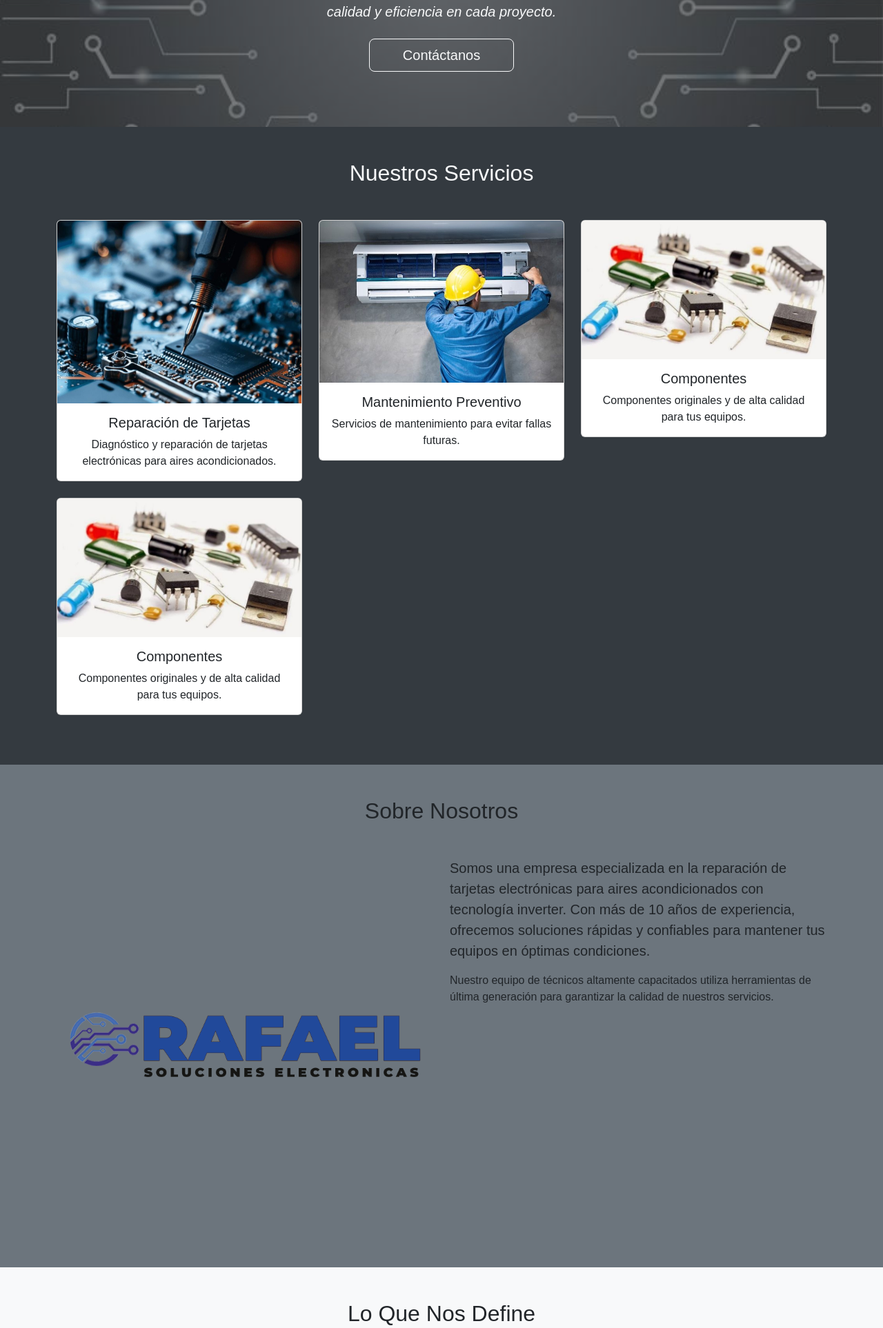
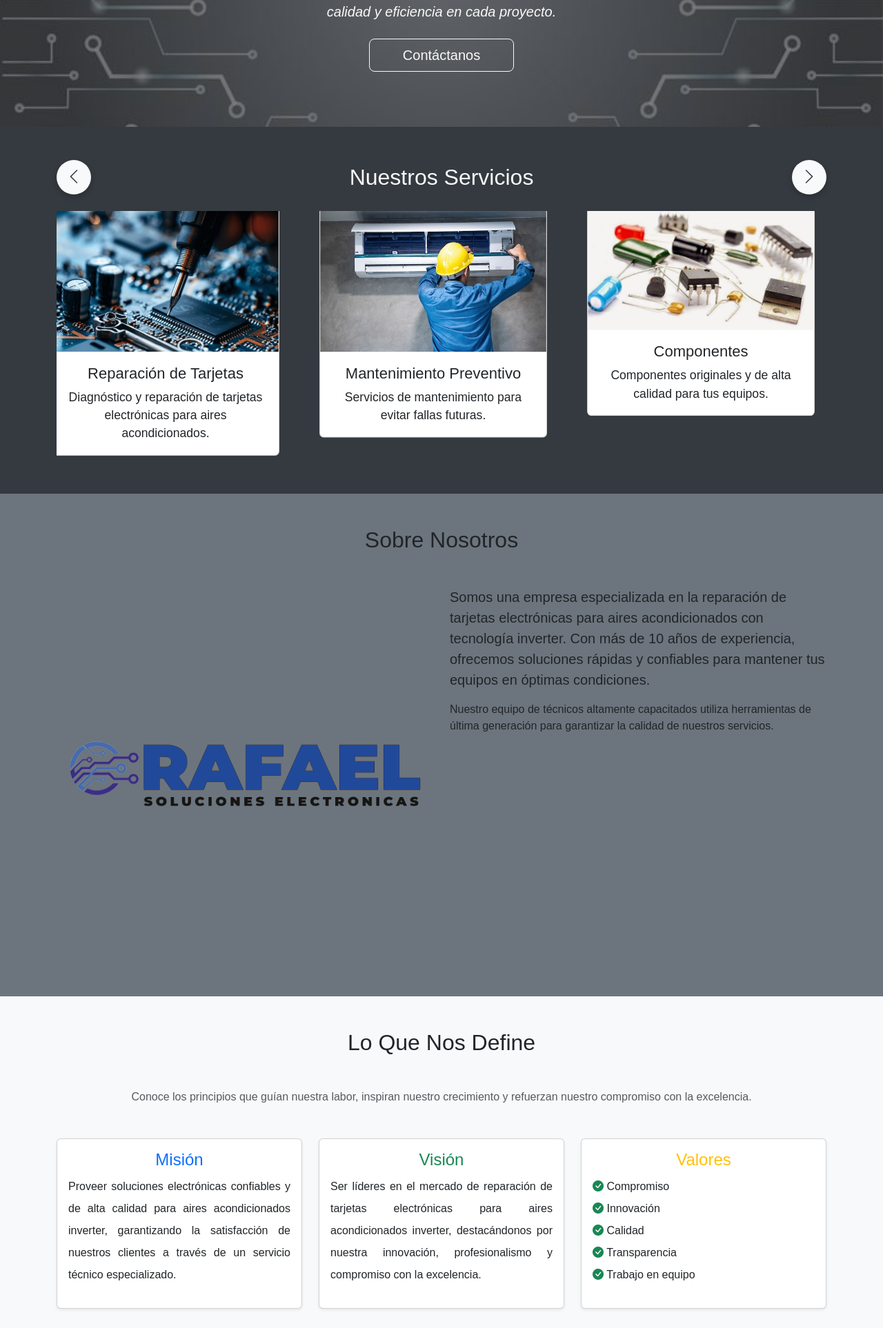
Before and after one commit to RaffyTavares/Web.RSE, a PHP site: page / in a window 1280 px wide. Shown: the part 319-2245 px from the top of the page at 69% size. Run offline with PHP 8.4, Linux system fonts and the light colour scheme; grey boxes are pictures that could not be loaded.

Commit message:
carrusel, servicios

```diff
--- a/index.css
+++ b/index.css
@@ -9,9 +9,7 @@ body {
 }
 
 header {
-
-    padding: 100px;
-
+   padding: 100px;
 }
 
 
@@ -82,6 +80,82 @@ footer {
 .text-justify {
     text-align: justify;
   }
+
+/* Estilos para la sección de Servicios */
+#servicios {
+    background-color: #343a40;
+    padding: 5rem 0;
+}
+
+#servicios h2 {
+    color: #f8f9fa;
+    margin-bottom: 3rem;
+    text-align: center;
+}
+
+#servicios-carousel .card {
+    margin: 0 0.5rem;
+    flex-shrink: 0;
+    width: 300px;
+}
+
+#servicios-carousel .card img {
+    max-height: 200px;
+    object-fit: cover;
+}
+
+#btn-left, #btn-right {
+    background-color: #f8f9fa;
+    border: none;
+    color: #343a40;
+    font-size: 1.5rem;
+    cursor: pointer;
+}
+
+#btn-left:hover, #btn-right:hover {
+    background-color: #e9ecef;
+}
+
+
+
+  /* Estilo para el carrusel */
+#servicios-carousel {
+    display: flex;
+    gap: 1rem; /* Espaciado entre tarjetas */
+    overflow-x: auto; /* Permite el desplazamiento horizontal */
+    scroll-behavior: smooth; /* Desplazamiento suave */
+}
+
+/* Ajustar el contenedor del título y los botones */
+#servicios .d-flex {
+    gap: 1rem; /* Espaciado entre los botones y el título */
+}
+
+#servicios-carousel::-webkit-scrollbar {
+    display: none; /* Oculta la barra de desplazamiento */
+}
+
+/* Botones de navegación carrusel */
+#btn-left, #btn-right {
+    width: 50px;
+    height: 50px;
+    border-radius: 50%;
+    display: flex;
+    align-items: center;
+    justify-content: center;
+    box-shadow: 0 4px 8px rgba(0, 0, 0, 0.2);
+}
+ /* Aumentar el tamaño de las tarjetas */
+#servicios-carousel .card {
+    transform: scale(1.1); /* Escala ligeramente las tarjetas */
+    transition: transform 0.3s ease, box-shadow 0.3s ease; /* Animación suave */
+}
+
+/* Efecto hover para destacar aún más */
+#servicios-carousel .card:hover {
+    transform: scale(1.25); /* Aumenta el tamaño al pasar el mouse */
+    box-shadow: 0 8px 16px rgba(0, 0, 0, 0.2); /* Agrega una sombra más pronunciada */
+}
 
 
 /* Estilos para la sección de Contacto */
--- a/index.html
+++ b/index.html
@@ -69,12 +69,26 @@
     <!-- Servicios Section ------------------------------------------------------------------------------------------------------->
 <section id="servicios" class="bg-dark py-5">
     <div class="container">
+        <!-- Contenedor del título y botones -->
+        <div class="d-flex justify-content-between align-items-center mb-4">
+            <!-- Botón Izquierdo -->
+            <button id="btn-left" class="btn btn-light">
+                <i class="bi bi-chevron-left"></i>
+            </button>
 
-        <h2 class="text-center mb-5 text-light">Nuestros Servicios</h2>
+            <!-- Título -->
+            <h2 class="text-center text-light m-0">Nuestros Servicios</h2>
 
-        <div class="row">
+            <!-- Botón Derecho -->
+            <button id="btn-right" class="btn btn-light">
+                <i class="bi bi-chevron-right"></i>
+            </button>
+        </div>
+
+        <!-- Contenedor del carrusel -->
+        <div id="servicios-carousel" class="d-flex overflow-hidden" style="scroll-behavior: smooth;">
             <!-- Servicio 1 -->
-            <div class="col-md-4 text-center">
+            <div class="col-md-4 flex-shrink-0 text-center">
                 <div class="card mb-4">
                     <img src="img/reparacion.JPG" class="img-rotate img-shadow card-img-top" alt="Reparación de Tarjetas" data-bs-toggle="modal" data-bs-target="#modalServicio1">
                     <div class="card-body">
@@ -85,7 +99,7 @@
             </div>
 
             <!-- Servicio 2 -->
-            <div class="col-md-4 text-center">
+            <div class="col-md-4 flex-shrink-0 text-center">
                 <div class="card mb-4">
                     <img src="img/Hombre-técnico.jpg" class="img-rotate card-img-top" alt="Mantenimiento Preventivo" data-bs-toggle="modal" data-bs-target="#modalServicio2">
                     <div class="card-body">
@@ -96,7 +110,7 @@
             </div>
 
             <!-- Servicio 3 -->
-            <div class="col-md-4 text-center">
+            <div class="col-md-4 flex-shrink-0 text-center">
                 <div class="card mb-4">
                     <img src="img/componentes electrónicos.jpg" class="img-rotate card-img-top" alt="Venta de Componentes" data-bs-toggle="modal" data-bs-target="#modalServicio3">
                     <div class="card-body">
@@ -106,13 +120,13 @@
                 </div>
             </div>
 
-            <!-- Servicio 3 -->
-            <div class="col-md-4 text-center">
+            <!-- Servicio 4 -->
+            <div class="col-md-4 flex-shrink-0 text-center">
                 <div class="card mb-4">
-                    <img src="img/componentes electrónicos.jpg" class="img-rotate card-img-top" alt="Venta de Componentes" data-bs-toggle="modal" data-bs-target="#modalServicio3">
+                    <img src="img/servicio4.jpg" class="img-rotate card-img-top" alt="Servicio Adicional">
                     <div class="card-body">
-                        <h5 class="card-title">Componentes</h5>
-                        <p class="card-text">Componentes originales y de alta calidad para tus equipos.</p>
+                        <h5 class="card-title">Servicio Adicional</h5>
+                        <p class="card-text">Descripción del servicio adicional.</p>
                     </div>
                 </div>
             </div>
@@ -121,10 +135,10 @@
 </section>
 
 <!-- Modales -->
-<!-- Modal Servicio 1 (reparacion)-->
+<!-- Modal Servicio 1 -->
 <div class="modal fade" id="modalServicio1" tabindex="-1" aria-labelledby="modalServicio1Label" aria-hidden="true">
     <div class="modal-dialog modal-lg">
-        <di class="modal-content">
+        <div class="modal-content">
             <div class="modal-header">
                 <h5 class="modal-title" id="modalServicio1Label">Reparación de Tarjetas</h5>
                 <button type="button" class="btn-close" data-bs-dismiss="modal" aria-label="Cerrar"></button>
@@ -140,7 +154,7 @@
     </div>
 </div>
 
-<!-- Modal Servicio 2 (mantenimiento)  -->
+<!-- Modal Servicio 2 -->
 <div class="modal fade" id="modalServicio2" tabindex="-1" aria-labelledby="modalServicio2Label" aria-hidden="true">
     <div class="modal-dialog modal-lg">
         <div class="modal-content">
@@ -159,7 +173,7 @@
     </div>
 </div>
 
-<!-- Modal Servicio 3 (componentes)-->
+<!-- Modal Servicio 3 -->
 <div class="modal fade" id="modalServicio3" tabindex="-1" aria-labelledby="modalServicio3Label" aria-hidden="true">
     <div class="modal-dialog modal-lg">
         <div class="modal-content">
@@ -178,8 +192,7 @@
     </div>
 </div>
 
-
-<!-- Galería Section ------------------------------------------------------------------------------------------------------------>
+<!-- Galería de trabajos realizados Section ------------------------------------------------------------------------------------------------------------>
 <section id="galeria" class="py-5 bg-light d-none">
     <div class="container">
         <h2 class="text-center mb-5 fw-bold">Galería de Trabajos Realizados</h2>
--- a/index.js
+++ b/index.js
@@ -34,3 +34,23 @@ document.querySelector('a[href="#contacto"]').addEventListener('click', function
     void form.offsetWidth;
     form.classList.add('fadeInContacto');
 });
+
+
+document.addEventListener('DOMContentLoaded', function () {
+    const carousel = document.getElementById('servicios-carousel');
+    const btnLeft = document.getElementById('btn-left');
+    const btnRight = document.getElementById('btn-right');
+
+    // Ancho de desplazamiento (igual al ancho de una tarjeta)
+    const scrollAmount = carousel.querySelector('.col-md-4').offsetWidth;
+
+    // Botón Izquierdo
+    btnLeft.addEventListener('click', () => {
+        carousel.scrollBy({ left: -scrollAmount, behavior: 'smooth' });
+    });
+
+    // Botón Derecho
+    btnRight.addEventListener('click', () => {
+        carousel.scrollBy({ left: scrollAmount, behavior: 'smooth' });
+    });
+});
```
